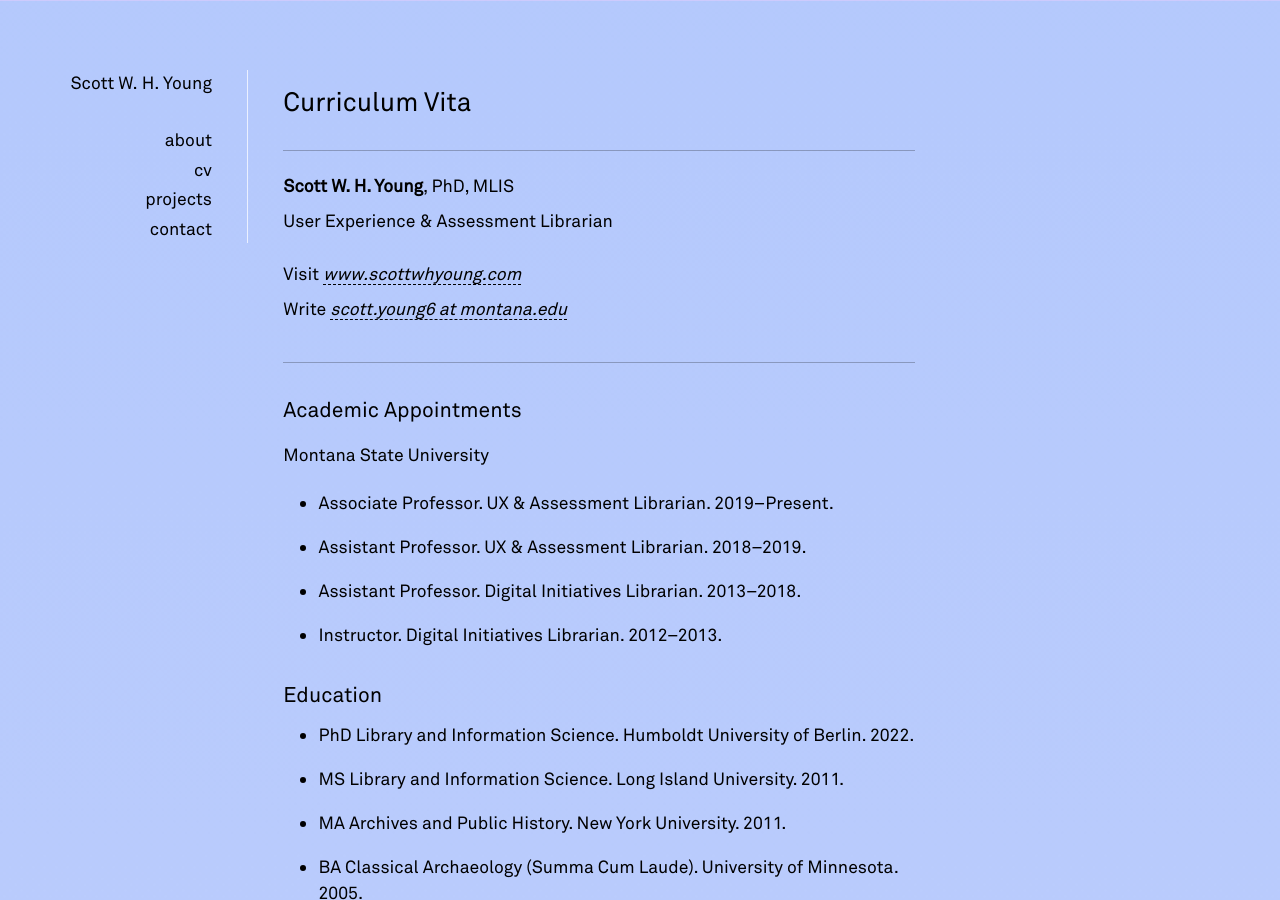
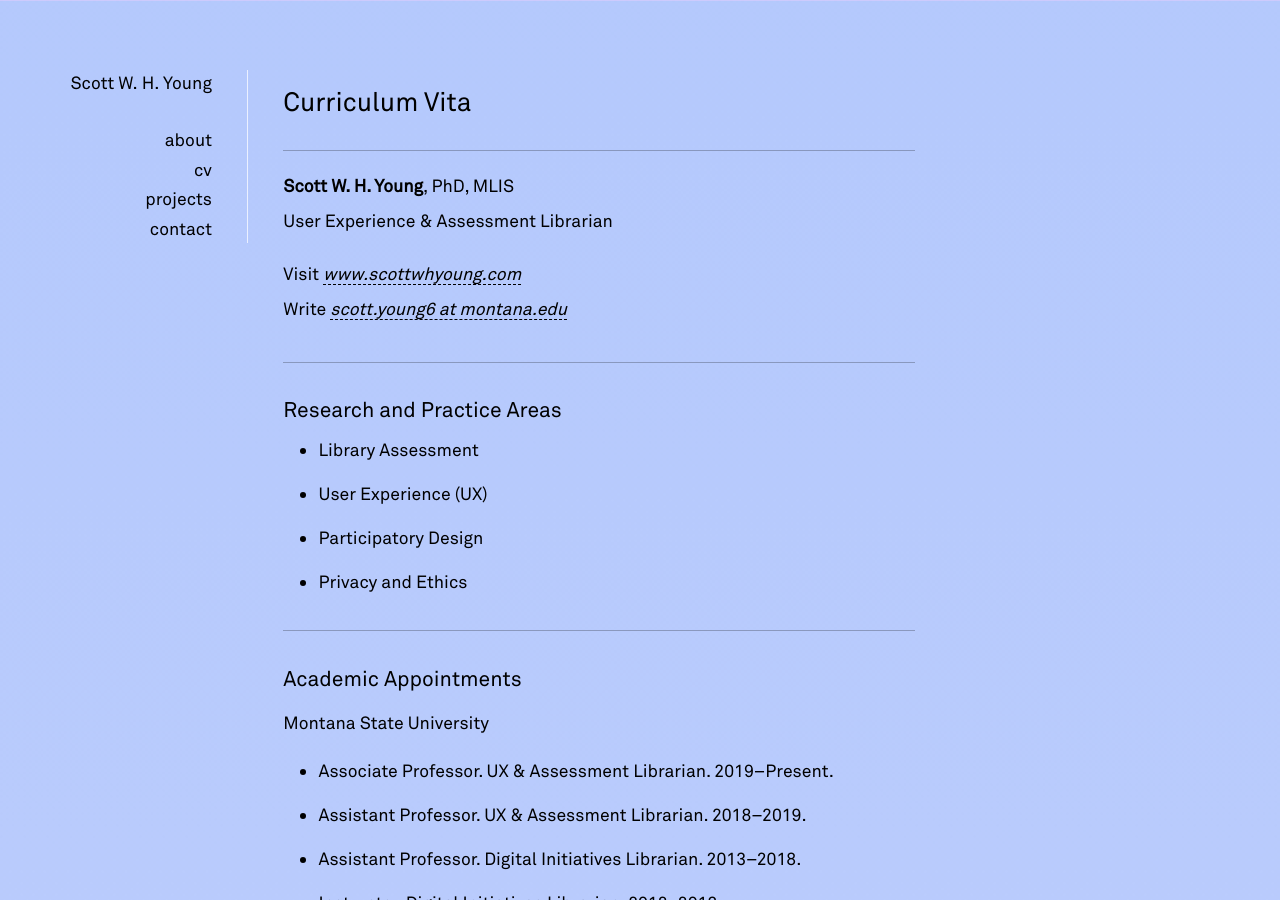
Before and after one commit to swyoung/swyoung.github.io, a Jekyll site: the page built from _pages/cv.md, in a window 1280 px wide and 900 px high. Built offline with Jekyll 4.4.1, drawn with Linux system fonts in a browser that asks for light colours; nearby versions of some CDN libraries; a style sheet for code colours, icons or effects is not loaded.

Commit message:
Update cv.md

```diff
--- a/_pages/cv.md
+++ b/_pages/cv.md
@@ -13,6 +13,16 @@ User Experience & Assessment Librarian
 
 Visit *[www.scottwhyoung.com](https://www.scottwhyoung.com)*\
 Write *[scott.young6 at montana.edu](mailto:scott.young6@montana.edu)*
+
+---
+
+## Research and Practice Areas
+<ul>
+  <li>Library Assessment</li>
+  <li>User Experience (UX) </li>
+  <li>Participatory Design</li>
+  <li>Privacy and Ethics</li>
+</ul>
 
 ---
 
```
